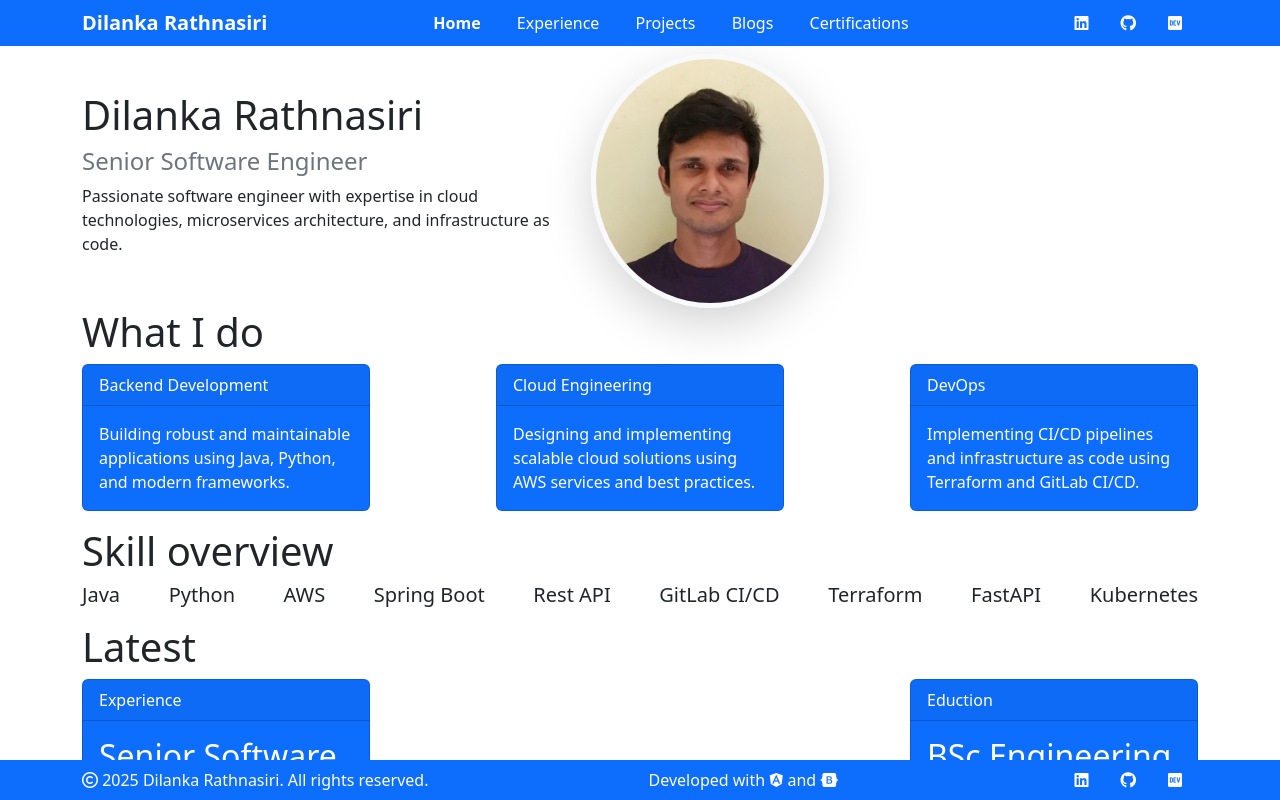
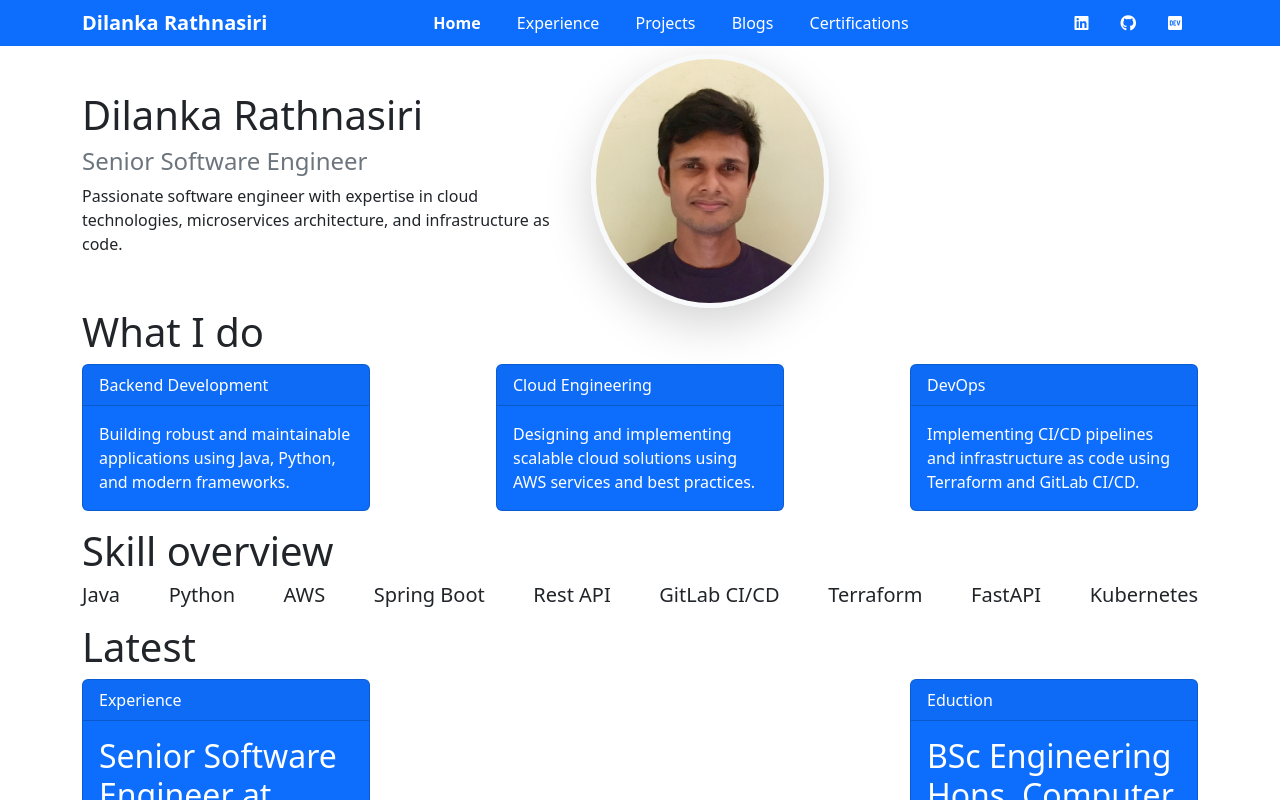
Before and after one commit to dilanka-rathnasiri/portfolio, an Angular app: page / in a window 1280 px wide. Shown: the top 800 px of the page. Built offline with nearby package versions, Linux system fonts and the light colour scheme.

Commit message:
fix footer positioning

```diff
--- a/src/app/app.component.html
+++ b/src/app/app.component.html
@@ -1,3 +1,5 @@
-<app-nav-bar />
-<router-outlet />
-<app-footer />
+<div id="root-main-box">
+    <app-nav-bar/>
+    <router-outlet id="root-content-box"/>
+    <app-footer/>
+</div>
--- a/src/app/app.component.scss
+++ b/src/app/app.component.scss
@@ -0,0 +1,9 @@
+#root-main-box {
+  display: flex;
+  flex-direction: column;
+  height: 100%;
+}
+
+#root-content-box {
+  flex-grow: 1;
+}
--- a/src/app/app.component.ts
+++ b/src/app/app.component.ts
@@ -7,6 +7,7 @@ import { FooterComponent } from './footer/footer.component';
     selector: 'app-root',
     imports: [RouterOutlet, NavBarComponent, FooterComponent],
     templateUrl: './app.component.html',
+    styleUrls: ['./app.component.scss'],
 })
 export class AppComponent {
     title = 'dilanka-rathnasiri-portfolio';
--- a/src/app/footer/footer.component.html
+++ b/src/app/footer/footer.component.html
@@ -1,4 +1,4 @@
-<div id="mainBox" class="container-fluid bg-primary pt-2 pb-2 fixed-bottom">
+<div id="mainBox" class="container-fluid bg-primary pt-2 pb-2">
     <div class="container d-flex justify-content-between">
         <span class="text-white">
             <i class="fa-regular fa-copyright"></i>
```
